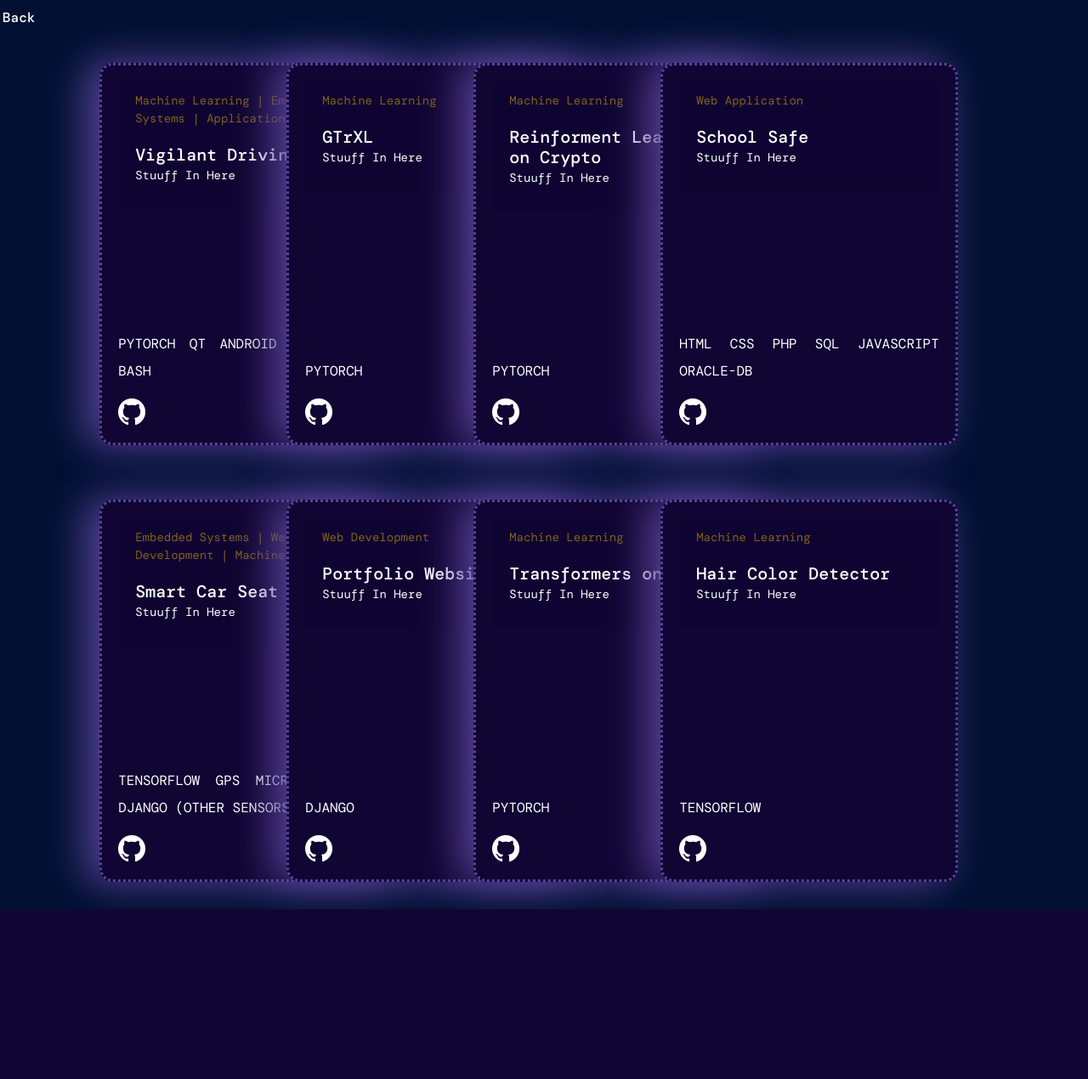
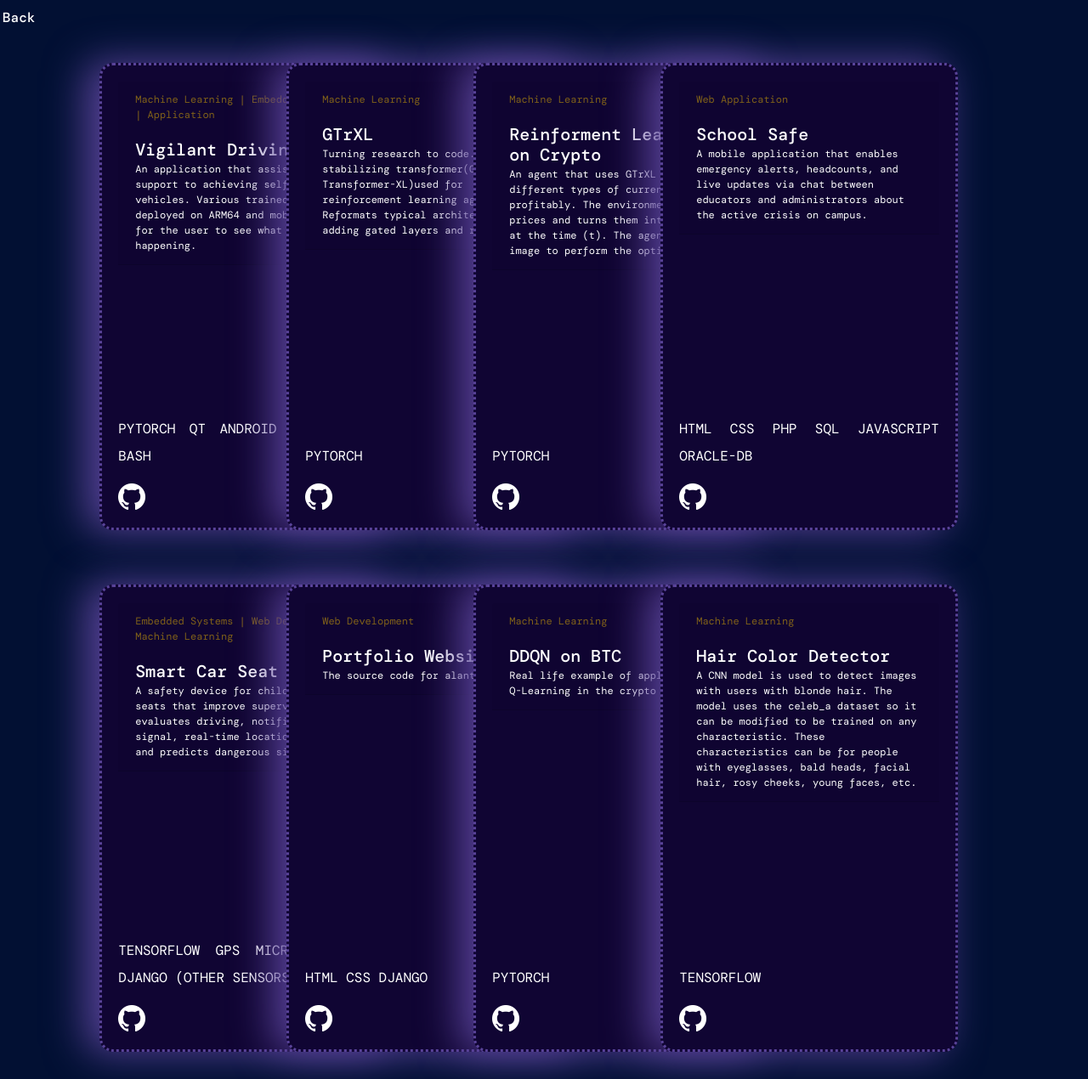
Before and after one commit to alantess/website, a Django app: page /portfolio/ in a window 1280 px wide. Shown: the whole page at 85% size. Before the commit the page ends 1070 px from the top, so only its background shows below. Run offline with Django 3.2, Linux system fonts and the light colour scheme; some libraries are stand-ins or nearby versions; some web fonts are replaced.

Commit message:
heroku ready

```diff
--- a/portfolio/acc/templates/acc/dashboard.html
+++ b/portfolio/acc/templates/acc/dashboard.html
@@ -17,10 +17,12 @@
       <p>machine learning | embedded systems | Application </p>
       <h2>Vigilant Driving</h2>
 
-     <p class="description"> Stuuff in here</p>
+     <p style="letter-spacing:0px; text-align:left;text-transform:none;margin-bottom:1px;" class="description">An application that assists in support to achieving self-driving vehicles. Various trained models are deployed on ARM64 and mobile devices for the user to see what is happening.</p>
     </header>
       <p class="tags">pytorch Qt android studio cv2 bash</p>
-      <img src="{% static 'images/gitlight.png'%}">
+      <a target='_blank' href="https://github.com/alantess/vigilant-driving">
+        <img src="{% static 'images/gitlight.png'%}">
+      </a>
 
  </article>
 
@@ -30,10 +32,12 @@
       <p>Machine Learning</p>
       <h2>GTrXL</h2>
 
-     <p class="description"> Stuuff in here</p>
+      <p style="letter-spacing:0px; text-align:left;text-transform:none;margin-bottom:1px;" class="description">Turning research to code. This is a stabilizing transformer(Gated Transformer-XL)used for reinforcement learning agents. Reformats typical architectures by adding gated layers and residuals.</p>
     </header>
     <p class="tags">Pytorch </p>
+    <a target='_blank' href="https://github.com/alantess/gtrxl-torch">
       <img src="{% static 'images/gitlight.png'%}">
+    </a>
 
  </article>
 
@@ -42,11 +46,13 @@
     <header class= "card-header">
       <p>Machine Learning</p>
       <h2>Reinforment Learning on Crypto</h2>
-
-     <p class="description"> Stuuff in here</p>
+     <p class="description" style="letter-spacing:0px; text-align:left;text-transform:none;margin-bottom:1px;">An agent that uses GTrXL to trade different types of currencies profitably. The environment takes prices and turns them into an image at the time (t). The agent uses the image to perform the optimal trade.</p>
     </header>
       <p class="tags">Pytorch</p>
+
+  <a target='_blank' href="https://github.com/alantess/transformer">
       <img src="{% static 'images/gitlight.png'%}">
+  </a>
  </article>
 
 
@@ -56,10 +62,12 @@
       <p>Web Application</p>
       <h2>School Safe</h2>
 
-     <p class="description"> Stuuff in here</p>
+     <p class="description" style="letter-spacing:0px; text-align:left;text-transform:none;margin-bottom:1px;">A mobile application that enables emergency alerts, headcounts, and live updates via chat between educators and administrators about the active crisis on campus.</p>
     </header>
       <p class="tags">Html css php sql javascript oracle-Db</p>
+  <a target='_blank' href="https://github.com/alantess/Safety_App">
       <img src="{% static 'images/gitlight.png'%}">
+  </a>
  </section>
 
 
@@ -70,10 +78,12 @@
       <p>Embedded Systems | Web Development | Machine Learning</p>
       <h2>Smart Car Seat</h2>
 
-     <p class="description"> Stuuff in here</p>
+     <p class="description" style="letter-spacing:0px; text-align:left;text-transform:none;margin-bottom:1px;">A safety device for children's car seats that improve supervision, evaluates driving, notifications signal, real-time location tracking, and predicts dangerous situations.</p>
     </header>
       <p class="tags">Tensorflow GPS Microcontroller Django (Other Sensors)</p>
+   <a target='_blank' href="https://github.com/alantess/carseat">
       <img src="{% static 'images/gitlight.png'%}">
+   </a>
  </article>
 
 <!-- Website-->
@@ -82,22 +92,26 @@
       <p>Web Development</p>
       <h2>Portfolio Website</h2>
 
-     <p class="description"> Stuuff in here</p>
+     <p class="description" style="letter-spacing:0px; text-align:left;text-transform:none;margin-bottom:1px;">The source code for alantessier.com.</p>
     </header>
-      <p class="tags">Django</p>
-      <img src="{% static 'images/gitlight.png'%}">
+      <p class="tags">HTML CSS Django</p>
+    <a target='_blank' href="https://github.com/alantess/website">
+     <img src="{% static 'images/gitlight.png'%}">
+    </a>
  </article>
 
-<!-- Transformers -->
+<!-- DDQN -->
  <article class="card">
     <header class= "card-header">
       <p>Machine Learning</p>
-      <h2>Transformers on BTC</h2>
+      <h2>DDQN on BTC</h2>
 
-     <p class="description"> Stuuff in here</p>
+     <p class="description" style="letter-spacing:0px; text-align:left;text-transform:none;margin-bottom:1px;">Real life example of applying Double Q-Learning in the crypto space.</p>
     </header>
       <p class="tags">Pytorch </p>
+    <a target='_blank' href="https://github.com/alantess/DDQN-BTC">
       <img src="{% static 'images/gitlight.png'%}">
+    </a>
  </article>
 
 
@@ -107,10 +121,12 @@
       <p>Machine Learning</p>
       <h2>Hair Color Detector</h2>
 
-     <p class="description"> Stuuff in here</p>
+     <p class="description" style="letter-spacing:0px; text-align:left;text-transform:none;margin-bottom:1px;">A CNN model is used to detect images with users with blonde hair. The model uses the celeb_a dataset so it can be modified to be trained on any characteristic. These characteristics can be for people with eyeglasses, bald heads, facial hair, rosy cheeks, young faces, etc.</p>
     </header>
       <p class="tags">Tensorflow</p>
+   <a target='_blank' href="https://github.com/alantess/blonde">
       <img src="{% static 'images/gitlight.png'%}">
+   </a>
  </section>
 
 
--- a/portfolio/static/css/main.css
+++ b/portfolio/static/css/main.css
@@ -47,8 +47,8 @@ a {text-decoration:none;}
   position:relative;
   flex-direction: column;
   width:350px;
-  height:450px;
-  min-height:350px;
+  height:550px;
+  min-height:375px;
   min-width:250px;
   margin:0;
   padding:1.2rem;
@@ -80,7 +80,7 @@ a {text-decoration:none;}
 
 
 .card-header p {
-    font-size: 14px;
+    font-size: 12px;
     margin: 0 0 1rem;
     text-transform:capitalize;
     color: #806119;
@@ -107,10 +107,11 @@ a {text-decoration:none;}
 
 
 .description {
-  text-align:justify;
+  text-align:left;
   color:white;
   vertical-align::text-top;
   color: white !important;
+  font-size:13px;
 
 
 }
```
